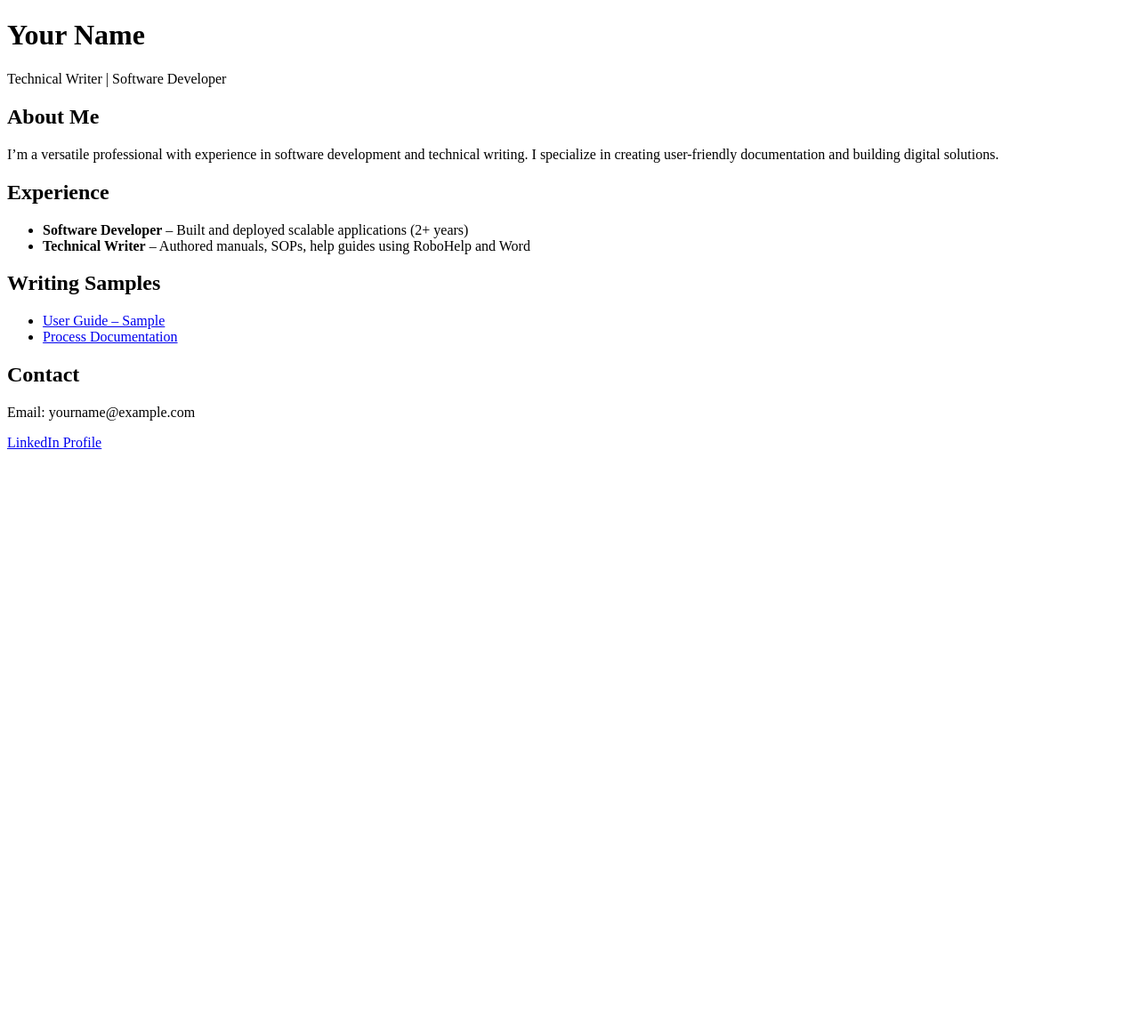
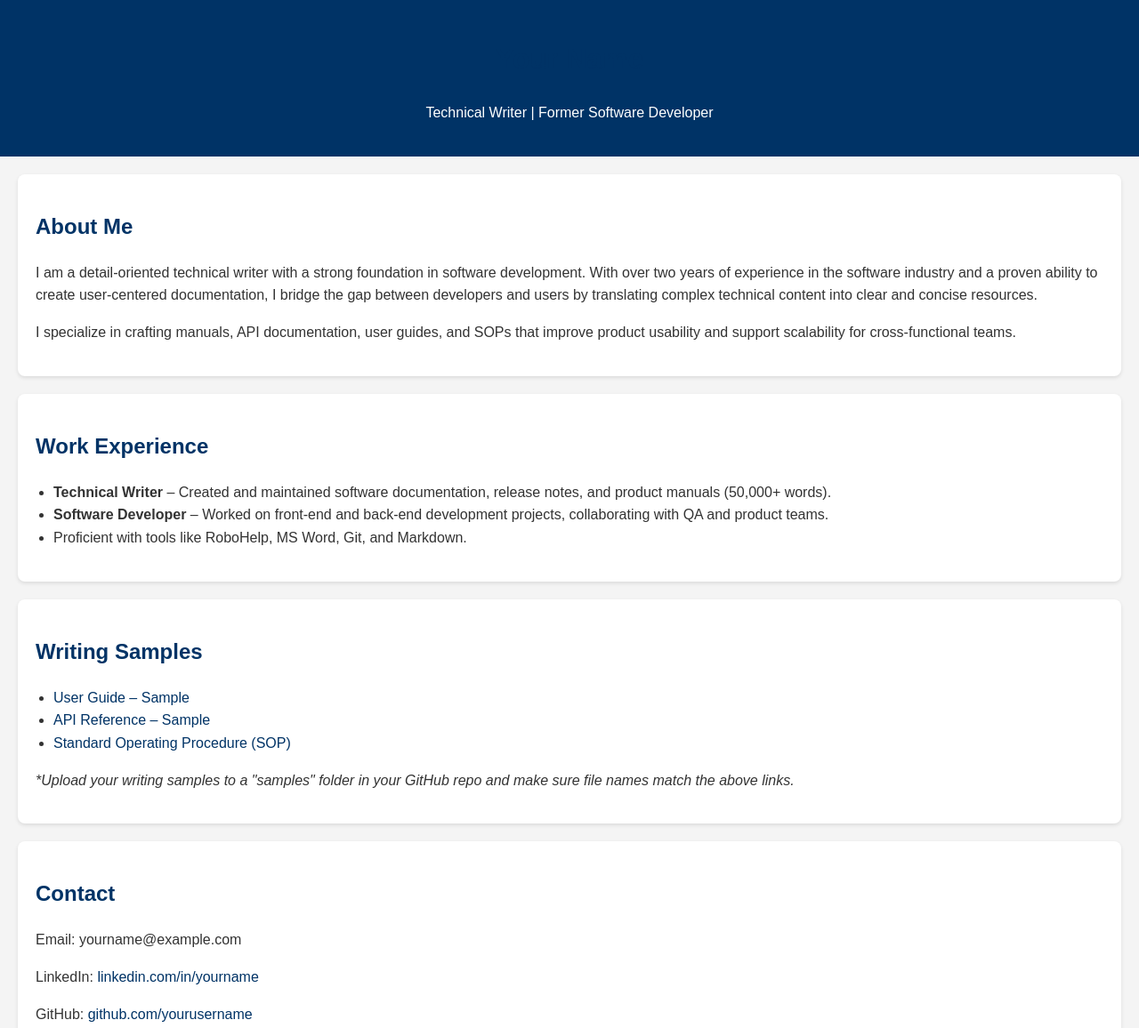
Before and after one commit to Blessy-Sebastian/Blessy-Sebastian.github.io, a plain HTML site: page index.html in a window 1280 px wide. Shown: the top 1156 px of the page at 89% size. Before the commit the page ends 800 px from the top, so only its background shows below. Drawn offline with Linux system fonts and the light colour scheme.

Commit message:
Update index.html

```diff
--- a/index.html
+++ b/index.html
@@ -2,40 +2,93 @@
 <html lang="en">
 <head>
   <meta charset="UTF-8">
+  <meta name="viewport" content="width=device-width, initial-scale=1">
   <title>Your Name | Portfolio</title>
-  <link rel="stylesheet" href="style.css">
+  <style>
+    body {
+      font-family: Arial, sans-serif;
+      line-height: 1.6;
+      margin: 0;
+      padding: 0;
+      background-color: #f4f4f4;
+      color: #333;
+    }
+    header {
+      background-color: #003366;
+      color: white;
+      padding: 20px;
+      text-align: center;
+    }
+    section {
+      padding: 20px;
+      margin: 20px;
+      background-color: white;
+      border-radius: 8px;
+      box-shadow: 0 2px 4px rgba(0,0,0,0.1);
+    }
+    h1, h2 {
+      color: #003366;
+    }
+    ul {
+      list-style-type: disc;
+      padding-left: 20px;
+    }
+    a {
+      color: #003366;
+      text-decoration: none;
+    }
+    a:hover {
+      text-decoration: underline;
+    }
+    footer {
+      text-align: center;
+      padding: 10px;
+      background-color: #ddd;
+    }
+  </style>
 </head>
 <body>
+
   <header>
     <h1>Your Name</h1>
-    <p>Technical Writer | Software Developer</p>
+    <p>Technical Writer | Former Software Developer</p>
   </header>
 
   <section id="about">
     <h2>About Me</h2>
-    <p>I’m a versatile professional with experience in software development and technical writing. I specialize in creating user-friendly documentation and building digital solutions.</p>
+    <p>I am a detail-oriented technical writer with a strong foundation in software development. With over two years of experience in the software industry and a proven ability to create user-centered documentation, I bridge the gap between developers and users by translating complex technical content into clear and concise resources.</p>
+    <p>I specialize in crafting manuals, API documentation, user guides, and SOPs that improve product usability and support scalability for cross-functional teams.</p>
   </section>
 
   <section id="experience">
-    <h2>Experience</h2>
+    <h2>Work Experience</h2>
     <ul>
-      <li><strong>Software Developer</strong> – Built and deployed scalable applications (2+ years)</li>
-      <li><strong>Technical Writer</strong> – Authored manuals, SOPs, help guides using RoboHelp and Word</li>
+      <li><strong>Technical Writer</strong> – Created and maintained software documentation, release notes, and product manuals (50,000+ words).</li>
+      <li><strong>Software Developer</strong> – Worked on front-end and back-end development projects, collaborating with QA and product teams.</li>
+      <li>Proficient with tools like RoboHelp, MS Word, Git, and Markdown.</li>
     </ul>
   </section>
 
   <section id="samples">
     <h2>Writing Samples</h2>
     <ul>
-      <li><a href="samples/UserGuide.pdf" target="_blank">User Guide – Sample</a></li>
-      <li><a href="samples/ProcessDoc.pdf" target="_blank">Process Documentation</a></li>
+      <li><a href="samples/User_Guide_Sample.pdf" target="_blank">User Guide – Sample</a></li>
+      <li><a href="samples/API_Reference_Documentation.pdf" target="_blank">API Reference – Sample</a></li>
+      <li><a href="samples/SOP_Template.pdf" target="_blank">Standard Operating Procedure (SOP)</a></li>
     </ul>
+    <p><em>*Upload your writing samples to a "samples" folder in your GitHub repo and make sure file names match the above links.</em></p>
   </section>
 
   <section id="contact">
     <h2>Contact</h2>
     <p>Email: yourname@example.com</p>
-    <p><a href="https://www.linkedin.com/in/yourname" target="_blank">LinkedIn Profile</a></p>
+    <p>LinkedIn: <a href="https://www.linkedin.com/in/yourname" target="_blank">linkedin.com/in/yourname</a></p>
+    <p>GitHub: <a href="https://github.com/yourusername" target="_blank">github.com/yourusername</a></p>
   </section>
+
+  <footer>
+    &copy; 2025 Your Name. All Rights Reserved.
+  </footer>
+
 </body>
 </html>
```
